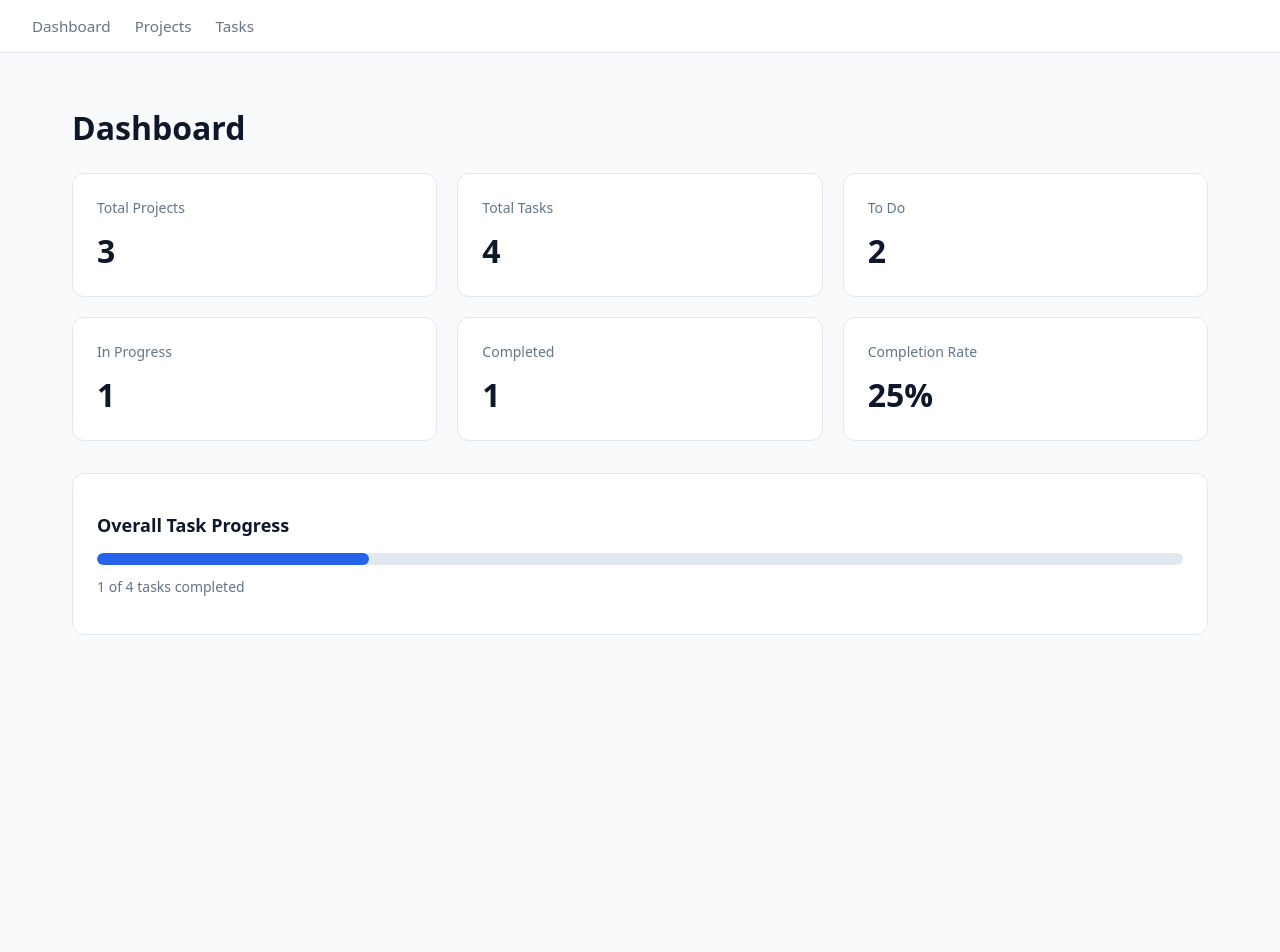
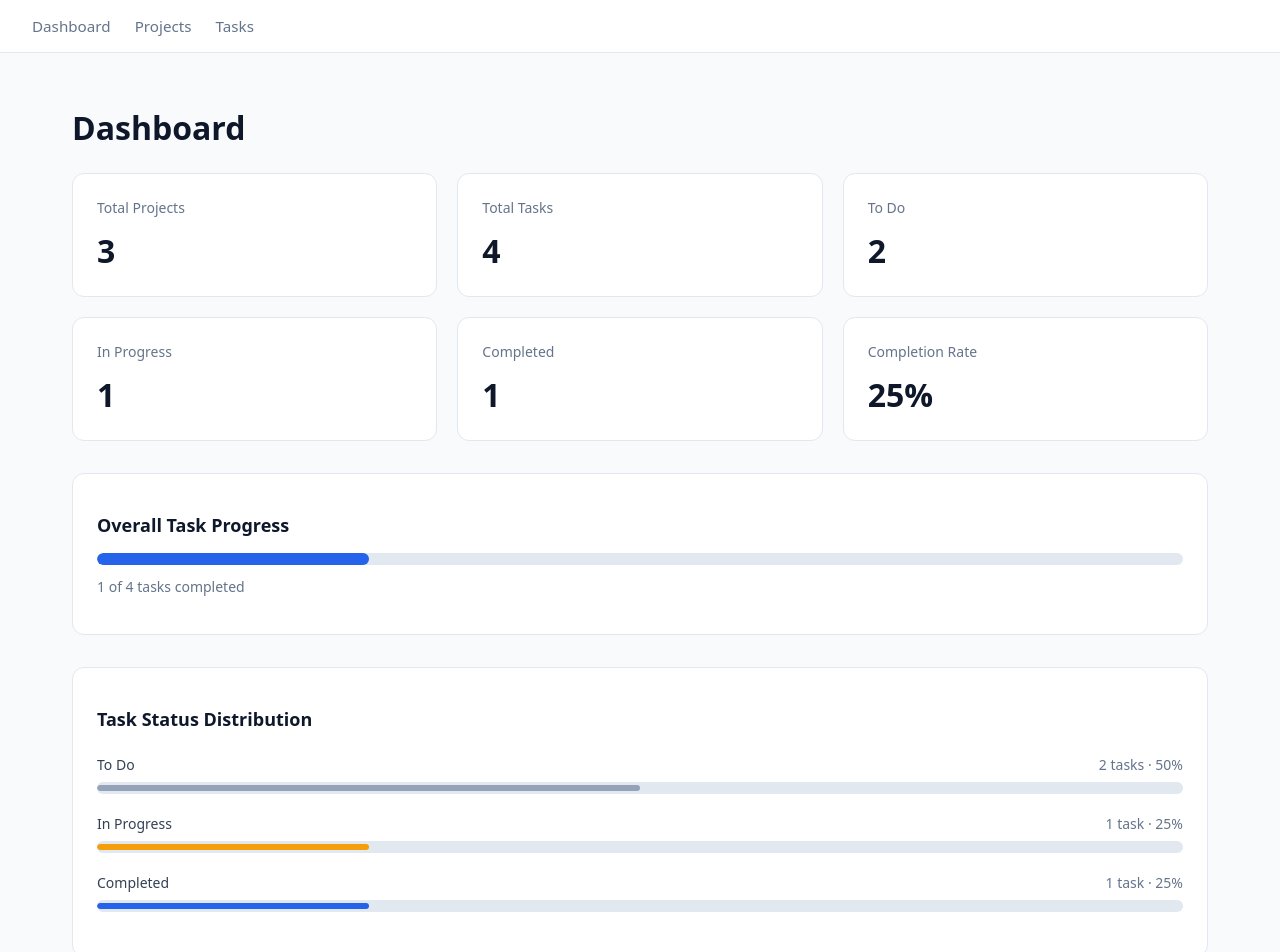
Before and after one commit to Ujjwal-Darnal/Task-Flow, a React (Vite) app: page / in a window 1280 px wide. Shown: the top 952 px of the page. Before the commit the page ends 800 px from the top, so only its background shows below. Built offline with nearby package versions, Linux system fonts and the light colour scheme.

Commit message:
feat:add task status distribution to dashboard

```diff
--- /dev/null
+++ b/src/components/StatusBar.tsx
@@ -0,0 +1,39 @@
+import { useId, type CSSProperties } from "react";
+import "../css/StatusBar.css"
+interface StatusBarProps {
+  label: string;
+  count: number;
+  percentage: number;
+  color: string;
+}
+
+ function StatusBar({
+  label,
+  count,
+  percentage,
+  color,
+}: StatusBarProps) {
+  const meterId = useId();
+
+  return (
+    <div className="status-bar">
+      <div className="status-bar-header">
+        <label htmlFor={meterId}>{label}</label>
+        <span>
+          {count} {count === 1 ? "task" : "tasks"} · {percentage}%
+        </span>
+      </div>
+
+      <meter
+        id={meterId}
+        className="status-bar-meter"
+        min={0}
+        max={100}
+        value={percentage}
+        style={{ "--status-color": color } as CSSProperties}
+      />
+    </div>
+  );
+}
+
+export default StatusBar;
--- a/src/css/Dashboard.css
+++ b/src/css/Dashboard.css
@@ -52,6 +52,19 @@
   font-size: 0.875rem;
 }
 
+.status-distribution {
+  margin-top: 2rem;
+  padding: 1.5rem;
+  background: #ffffff;
+  border: 1px solid #e2e8f0;
+  border-radius: 12px;
+}
+
+.status-distribution h2 {
+  font-size: 1.125rem;
+  margin-bottom: 1.5rem;
+}
+
 @media (max-width: 768px) {
   .stats-grid {
     grid-template-columns: repeat(2, minmax(0, 1fr));
--- /dev/null
+++ b/src/css/StatusBar.css
@@ -0,0 +1,51 @@
+.status-bar {
+  margin-bottom: 1.25rem;
+}
+
+.status-bar-header {
+  display: flex;
+  justify-content: space-between;
+  align-items: center;
+  gap: 1rem;
+  margin-bottom: 0.5rem;
+  font-size: 0.875rem;
+}
+
+.status-bar-header label {
+  font-weight: 500;
+  color: #334155;
+}
+
+.status-bar-header span {
+  color: #64748b;
+}
+
+.status-bar-meter {
+  display: block;
+  width: 100%;
+  height: 12px;
+  appearance: none;
+  -webkit-appearance: none;
+  border: none;
+  background: #e2e8f0;
+  border-radius: 999px;
+  overflow: hidden;
+}
+
+/* Chrome, Edge, Safari */
+.status-bar-meter::-webkit-meter-bar {
+  background: #e2e8f0;
+  border: none;
+  border-radius: 999px;
+}
+
+.status-bar-meter::-webkit-meter-optimum-value {
+  background: var(--status-color);
+  border-radius: 999px;
+}
+
+/* Firefox */
+.status-bar-meter::-moz-meter-bar {
+  background: var(--status-color);
+  border-radius: 999px;
+}
--- a/src/pages/DashboardPage.tsx
+++ b/src/pages/DashboardPage.tsx
@@ -3,6 +3,8 @@ import type { Task } from "../types/task"
 import StatCard from "../components/StatCard";
 import "../css/StatCard.css"
 import "../css/Dashboard.css"
+import StatusBar from "../components/StatusBar";
+
 interface DashboardPageProps{
     projectList:Project[];
     taskList:Task[]
@@ -28,6 +30,14 @@ const totalTodoTasks = taskList.filter(
 
 const completionRate = totalTasks === 0? 0:
 Math.round((totalCompletedTasks/totalTasks)*100);
+
+const todoPercentage = totalTasks === 0
+  ? 0
+  : Math.round((totalTodoTasks / totalTasks) * 100);
+
+const inProgressPercentage = totalTasks === 0
+  ? 0
+  : Math.round((totalInProgressTasks / totalTasks) * 100);
 
 
     return(
@@ -56,7 +66,35 @@ Math.round((totalCompletedTasks/totalTasks)*100);
   <p>
     {totalCompletedTasks} of {totalTasks} tasks completed
   </p>
+
+
 </section>
+
+<section className="status-distribution">
+  <h2>Task Status Distribution</h2>
+
+  <StatusBar
+    label="To Do"
+    count={totalTodoTasks}
+    percentage={todoPercentage}
+    color="#94a3b8"
+  />
+
+  <StatusBar
+    label="In Progress"
+    count={totalInProgressTasks}
+    percentage={inProgressPercentage}
+    color="#f59e0b"
+  />
+
+  <StatusBar
+    label="Completed"
+    count={totalCompletedTasks}
+    percentage={completionRate}
+    color="#2563eb"
+  />
+</section>
+
 
         </main>
     )
```
